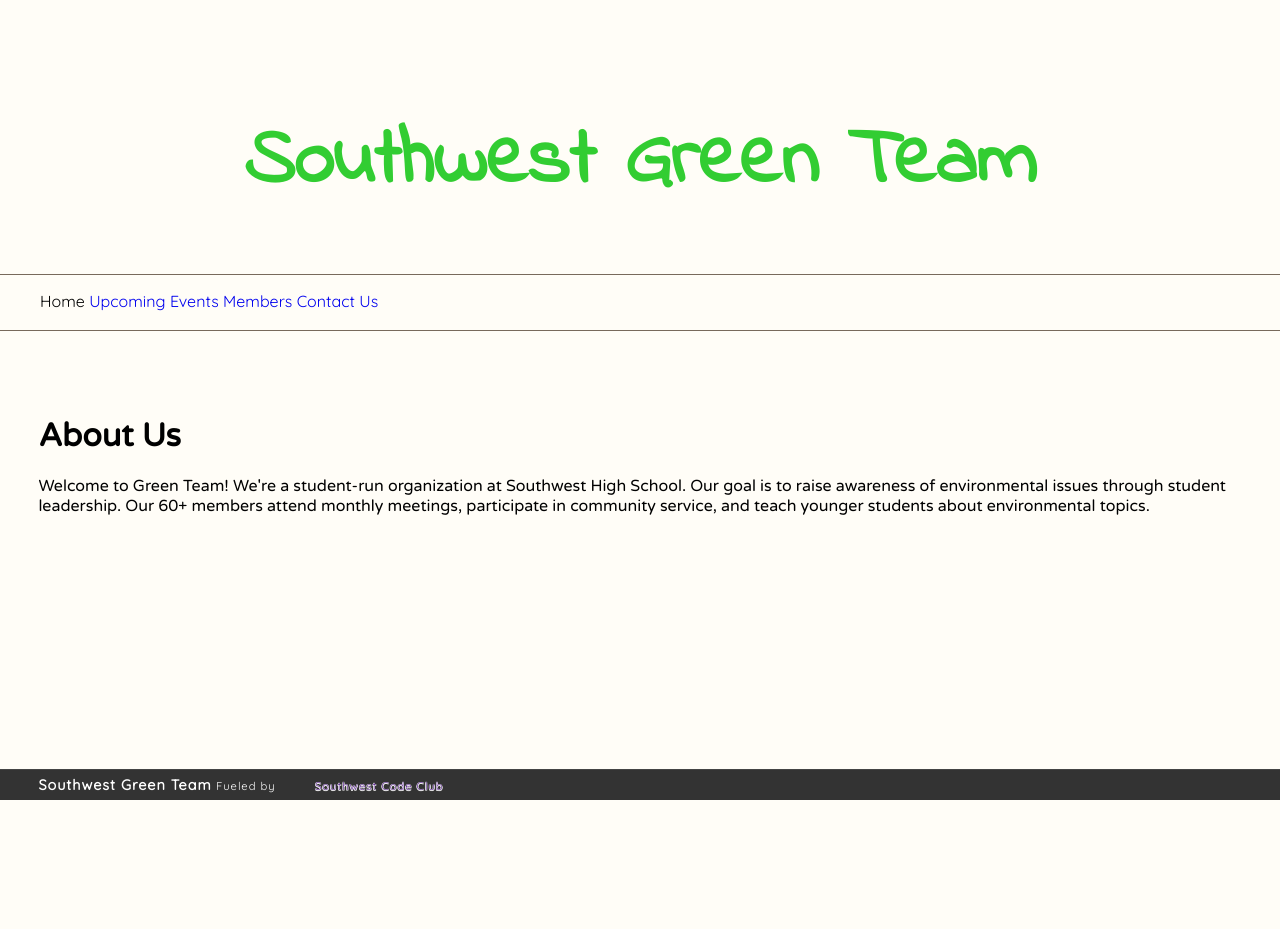
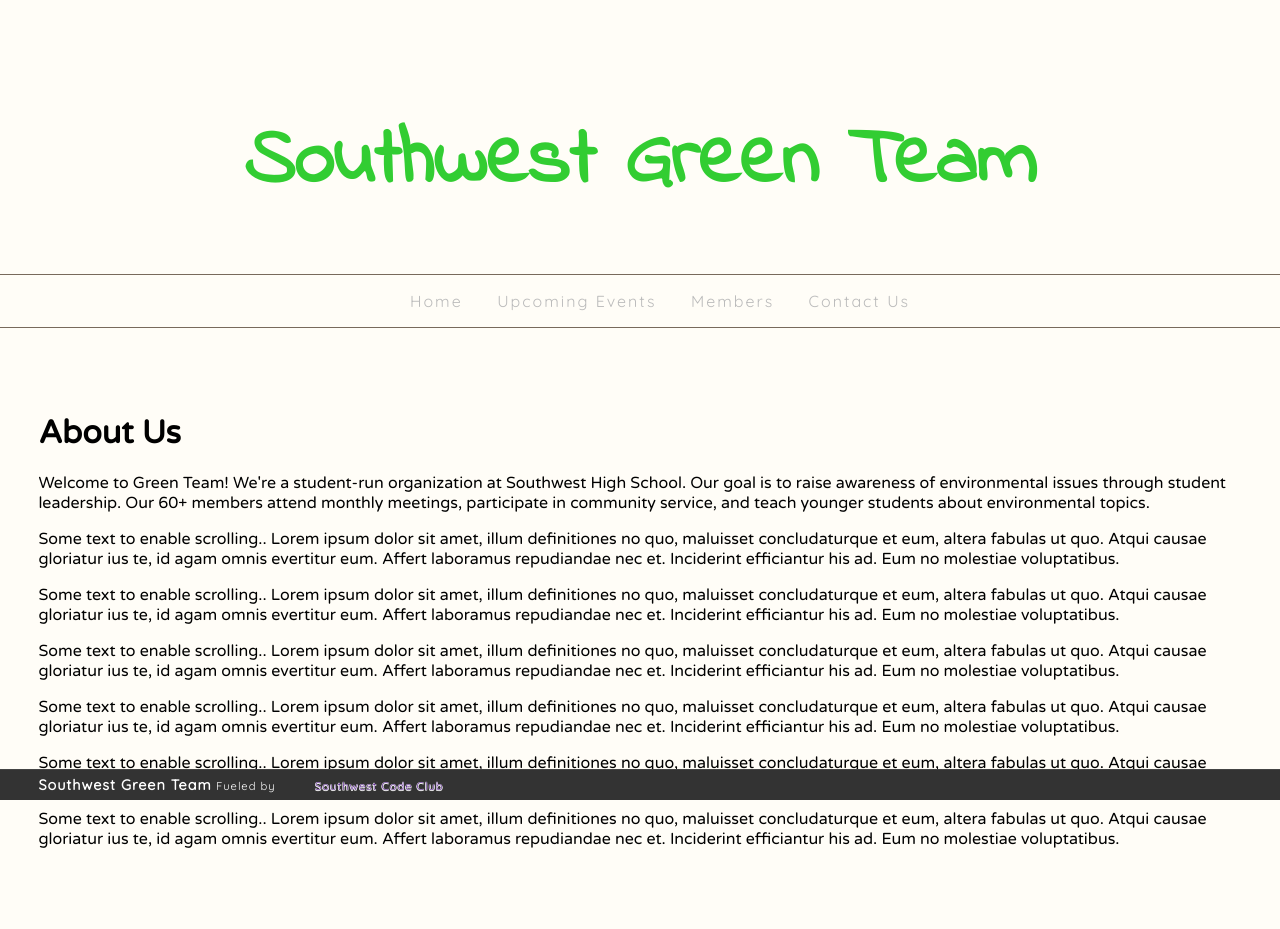
Before and after one commit to mpek66/swgreenteam, a Python web app: template templates/index.html in a window 1280 px wide. Before the commit the page ends 800 px from the top, so only its background shows below. Run offline with Jinja, Linux system fonts and the light colour scheme; the template is opened without the code that fills it, so the values that code supplies are empty; some libraries are stand-ins or nearby versions.

Commit message:
more things...

```diff
--- a/static/CSS/style.css
+++ b/static/CSS/style.css
@@ -30,17 +30,36 @@ body{
   font-family: 'Indie Flower', cursive;
   z-index: 1;
 }
+.sticky{
+  position: fixed;
+  top: 0;
+  width: 100%;
+}
 .navbar{
+  text-align: center;
   font-family: 'Quicksand', sans-serif;
-  position: sticky;
   padding: 0;
+  overflow: hidden;
   background: #fffdf7;
   border-top: 1px solid #786a5c;
   border-bottom: 1px solid #786a5c;
+  width: 100%;
+  height: auto;
   z-index: 2;
 }
 .navbar a{
+  cursor: pointer;
   text-decoration: none;
+  color: #bbb;
+  display: inline-block;
+  letter-spacing: 2px;
+  padding-left: 5px;
+  padding-right: 5px;
+  padding-top: auto;
+  padding-bottom: auto;
+}
+.navbar a:hover{
+  color: #333;
 }
 #load_screen{
   width: 100%;
@@ -76,9 +95,12 @@ body{
     font-size: 1.5em;
   }
   .navbar{
-    top: 200px;
-    width: 100%;
-    height: 55px;
+    top: 180px;
+  }
+  .navbar a{
+    font-size: 0.8em;
+    padding-right: 3px;
+    padding-left: 3px;
   }
 }
 @media (min-width:530px) and (max-width:780px){
@@ -86,9 +108,12 @@ body{
     font-size: 2em;
   }
   .navbar{
-    top: 250px;
-    width: 100%;
-    height: 55px;
+    top: 220px;
+  }
+  .navbar a{
+    font-size: 1em;
+    padding-right: 10px;
+    padding-left: 10px;
   }
 }
 @media (min-width:780px){
@@ -96,9 +121,12 @@ body{
     font-size: 2.5em;
   }
   .navbar{
-    top: 250px;
-    width: 100%;
-    height: 55px;
+    top: 220px;
+  }
+  .navbar a{
+    font-size: 1em;
+    padding-right: 15px;
+    padding-left: 15px;
   }
 }
 /*
@@ -180,11 +208,6 @@ body{
     -webkit-appearance: none;
     cursor: pointer;
   }
-
-  .symbol{
-    font-family: icons;
-    color: white;
-  }
   */
 .footer{
   position: fixed;
--- a/templates/index.html
+++ b/templates/index.html
@@ -12,12 +12,28 @@
     <script>
     //----------------------Loading Screen-------//
     window.addEventListener("load", function(){
+
       var load_screen = document.getElementById("load_screen");
+
       setTimeout(function(){
       document.body.removeChild(load_screen);
       $('.header').addClass('active');
       }, 700);
     });
+    </script>
+    <script>
+      window.onscroll = function() {myFunction()};
+
+      var navbar = document.getElementByClassName("navbar");
+      var sticky = navbar.offsetTop;
+
+      function myFunction() {
+        if (window.pageYOffset >= sticky) {
+          navbar.classList.add("sticky")
+        } else {
+          navbar.classList.remove("sticky");
+        }
+      }
     </script>
     <script src="https://ajax.googleapis.com/ajax/libs/jquery/1.10.2/jquery.min.js"></script>
   </head>
@@ -47,6 +63,12 @@
         <p>Welcome to Green Team! We're a student-run organization at Southwest High School.
            Our goal is to raise awareness of environmental issues through student leadership.
            Our 60+ members attend monthly meetings, participate in community service, and teach younger students about environmental topics.</p>
+        <p>Some text to enable scrolling.. Lorem ipsum dolor sit amet, illum definitiones no quo, maluisset concludaturque et eum, altera fabulas ut quo. Atqui causae gloriatur ius te, id agam omnis evertitur eum. Affert laboramus repudiandae nec et. Inciderint efficiantur his ad. Eum no molestiae voluptatibus.</p>
+        <p>Some text to enable scrolling.. Lorem ipsum dolor sit amet, illum definitiones no quo, maluisset concludaturque et eum, altera fabulas ut quo. Atqui causae gloriatur ius te, id agam omnis evertitur eum. Affert laboramus repudiandae nec et. Inciderint efficiantur his ad. Eum no molestiae voluptatibus.</p>
+        <p>Some text to enable scrolling.. Lorem ipsum dolor sit amet, illum definitiones no quo, maluisset concludaturque et eum, altera fabulas ut quo. Atqui causae gloriatur ius te, id agam omnis evertitur eum. Affert laboramus repudiandae nec et. Inciderint efficiantur his ad. Eum no molestiae voluptatibus.</p>
+        <p>Some text to enable scrolling.. Lorem ipsum dolor sit amet, illum definitiones no quo, maluisset concludaturque et eum, altera fabulas ut quo. Atqui causae gloriatur ius te, id agam omnis evertitur eum. Affert laboramus repudiandae nec et. Inciderint efficiantur his ad. Eum no molestiae voluptatibus.</p>
+        <p>Some text to enable scrolling.. Lorem ipsum dolor sit amet, illum definitiones no quo, maluisset concludaturque et eum, altera fabulas ut quo. Atqui causae gloriatur ius te, id agam omnis evertitur eum. Affert laboramus repudiandae nec et. Inciderint efficiantur his ad. Eum no molestiae voluptatibus.</p>
+        <p>Some text to enable scrolling.. Lorem ipsum dolor sit amet, illum definitiones no quo, maluisset concludaturque et eum, altera fabulas ut quo. Atqui causae gloriatur ius te, id agam omnis evertitur eum. Affert laboramus repudiandae nec et. Inciderint efficiantur his ad. Eum no molestiae voluptatibus.</p>
       </div>
       <div class="media">
 
```
